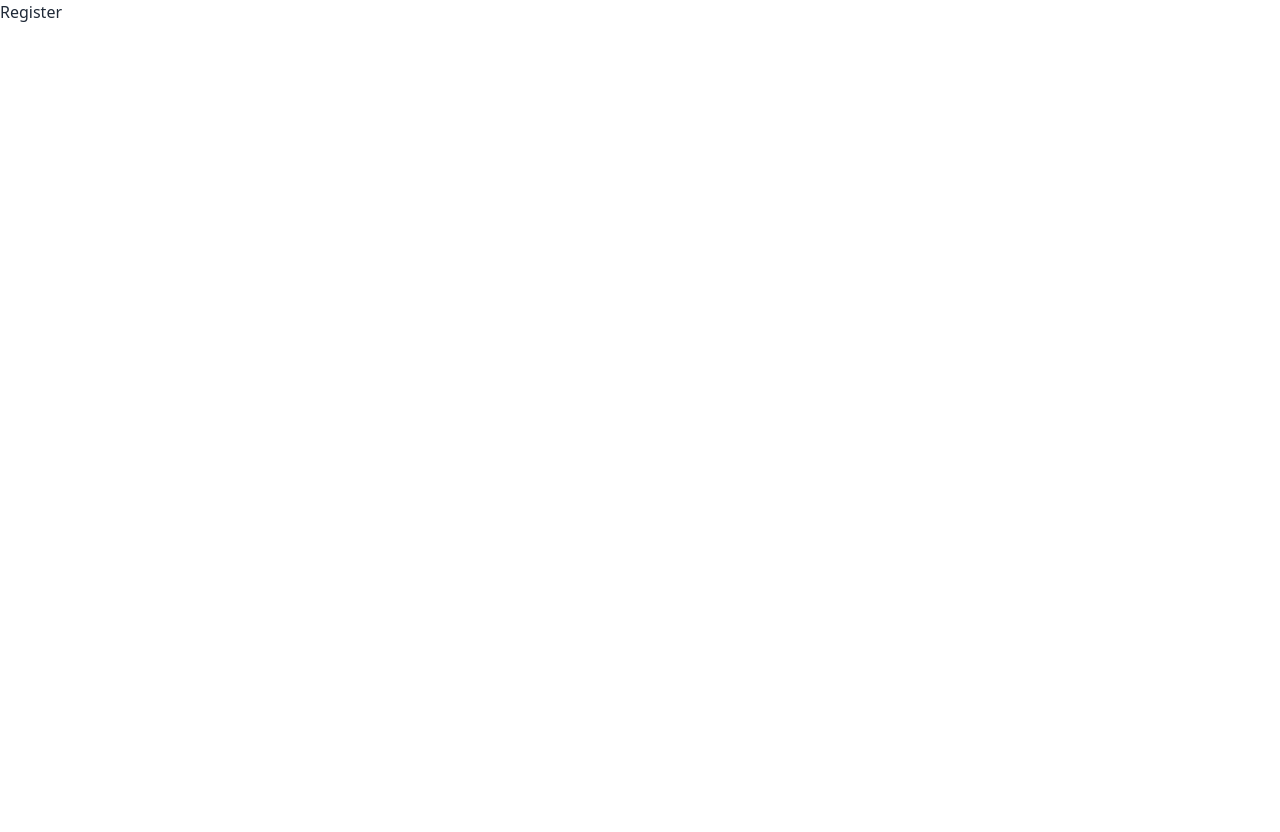
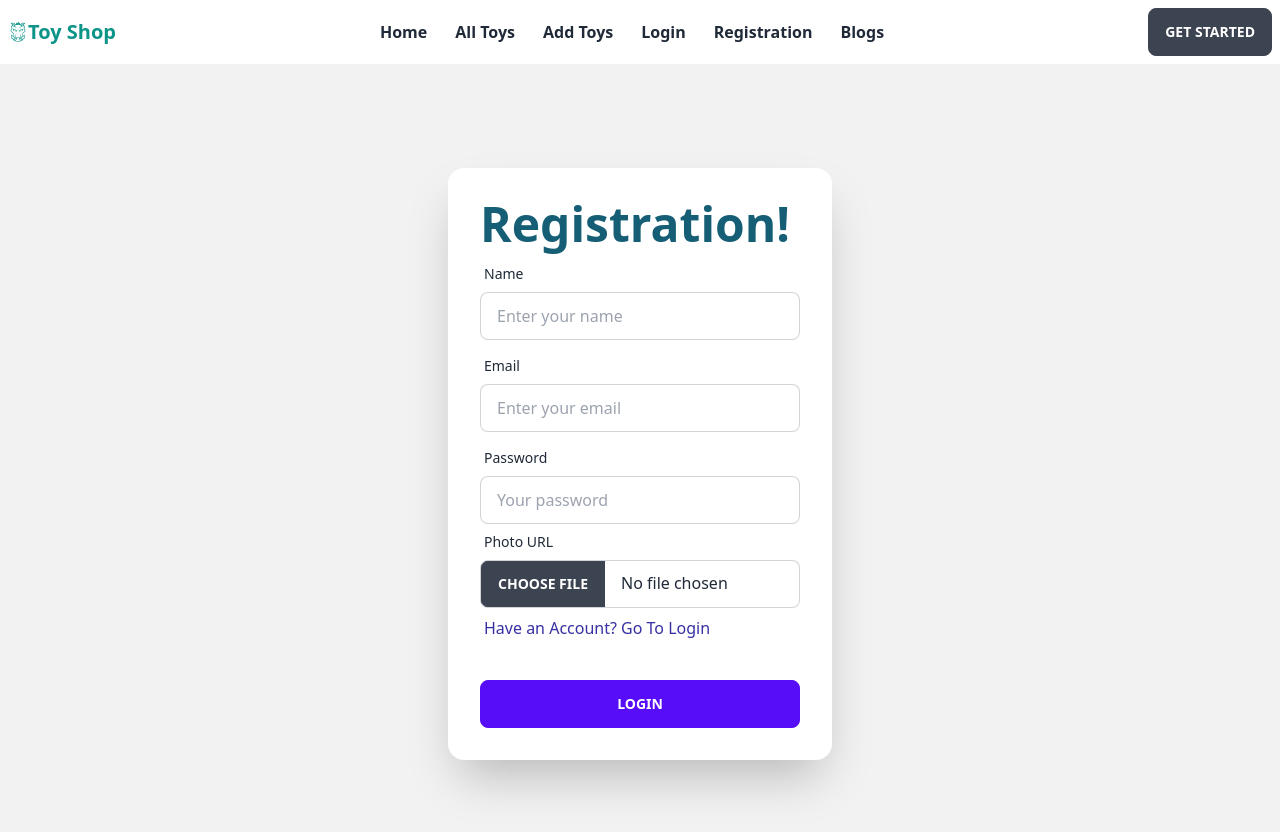
Before and after one commit to muntasirrifat23/Toy-Shop-Client, a React (Vite) app: page /register in a window 1280 px wide. Shown: the top 832 px of the page. Before the commit the page ends 800 px from the top, so only its background shows below. Built offline with nearby package versions, Linux system fonts and the light colour scheme.

Commit message:
login create

```diff
--- a/package.json
+++ b/package.json
@@ -10,10 +10,12 @@
     "preview": "vite preview"
   },
   "dependencies": {
+    "bootstrap": "^5.2.3",
     "daisyui": "^2.51.6",
     "localforage": "^1.10.0",
     "match-sorter": "^6.3.1",
     "react": "^18.2.0",
+    "react-bootstrap": "^2.7.4",
     "react-dom": "^18.2.0",
     "react-icons": "^4.8.0",
     "react-router-dom": "^6.11.2",
--- a/src/Component/Home/Home.jsx
+++ b/src/Component/Home/Home.jsx
@@ -7,7 +7,6 @@ const Home = () => {
         <div>
             <Nav></Nav>
             <Outlet></Outlet>
-
         </div>
     );
 };
--- /dev/null
+++ b/src/Component/Login/Login.css
@@ -0,0 +1,4 @@
+.g-btn{
+    align-items: center;
+    justify-content: center;
+}
--- a/src/Component/Login/Login.jsx
+++ b/src/Component/Login/Login.jsx
@@ -1,10 +1,49 @@
 import React from 'react';
-
+import { Container } from 'react-bootstrap';
+import { Link } from 'react-router-dom';
+import './Login.css'
 const Login = () => {
     return (
-        <div>
-            <h1>login</h1>
-        </div>
+            <div className="hero min-h-screen bg-base-200">
+                <div className="hero-content flex-col lg:flex-row-reverse">
+
+                    <div className="card flex-shrink-0 w-full max-w-sm shadow-2xl bg-base-100">
+
+                        <div className="card-body">
+                            <h1 className="text-5xl font-bold text-cyan-800">Login now!</h1>
+
+                            <div className="form-control">
+                                <label className="label">
+                                    <span className="label-text">Email</span>
+                                </label>
+                                <input type="email" name='email' placeholder="Enter your email" className="input input-bordered" required />
+                            </div>
+
+                            <div className="form-control">
+                                <label className="label">
+                                    <span className="label-text">Password</span>
+                                </label>
+                                <input type="password" name='password' placeholder="Your password" className="input input-bordered" required />
+                                <label className="label">
+
+
+                                    <div>
+                                        <Link to="/register" className='text-indigo-800'>Don't Have Account? Please Register</Link>
+                                    </div>
+                                </label>
+                            </div>
+                            {/* Button */}
+                            <div className="form-control mt-6">
+                                <div className='g-btn'>
+                                <button className="btn btn-circle mb-2"> G </button>
+                                </div>
+
+                                <button className="btn btn-primary">Login</button>
+                            </div>
+                        </div>
+                    </div>
+                </div>
+            </div>
     );
 };
 
--- a/src/Component/Register/Register.jsx
+++ b/src/Component/Register/Register.jsx
@@ -1,9 +1,64 @@
 import React from 'react';
+import { Link } from 'react-router-dom';
 
 const Register = () => {
     return (
-        <div>
-           <h1>Register</h1>
+        <div className="hero min-h-screen bg-base-200">
+            <div className="hero-content flex-col lg:flex-row-reverse">
+
+                <div className="card flex-shrink-0 w-full max-w-sm shadow-2xl bg-base-100">
+
+                    <div className="card-body">
+                        <h1 className="text-5xl font-bold text-cyan-800">Registration!</h1>
+                        {/* Name */}
+                        <div className="form-control">
+                            <label className="label">
+                                <span className="label-text">Name</span>
+                            </label>
+                            <input type="text" name='name' placeholder="Enter your name" className="input input-bordered" required />
+                        </div>
+                        {/* email */}
+                        <div className="form-control">
+                            <label className="label">
+                                <span className="label-text">Email</span>
+                            </label>
+                            <input type="email" name='email' placeholder="Enter your email" className="input input-bordered" required />
+                        </div>
+
+                        {/* pass */}
+                        <div className="form-control">
+                            <label className="label">
+                                <span className="label-text">Password</span>
+                            </label>
+                            <input type="password" name='password' placeholder="Your password" className="input input-bordered" required />
+
+
+                            {/* url */}
+                            <div className="form-control">
+                                <label className="label">
+                                    <span className="label-text">Photo URL</span>
+                                </label>
+                                <input type="file" name='file' className="file-input file-input-bordered w-full max-w-xs" />
+
+                            </div>
+
+                            <label className="label">
+
+
+                                <div>
+                                    <Link to="/login" className='text-indigo-800'>Have an Account? Go To Login</Link>
+                                </div>
+                            </label>
+                        </div>
+                        {/* Button */}
+                        <div className="form-control mt-6">
+
+
+                            <button className="btn btn-primary">Login</button>
+                        </div>
+                    </div>
+                </div>
+            </div>
         </div>
     );
 };
```
Also changed, not shown: src/main.jsx (+12 -4 lines), 1 other file (tests, documents, lock files or other folders).
